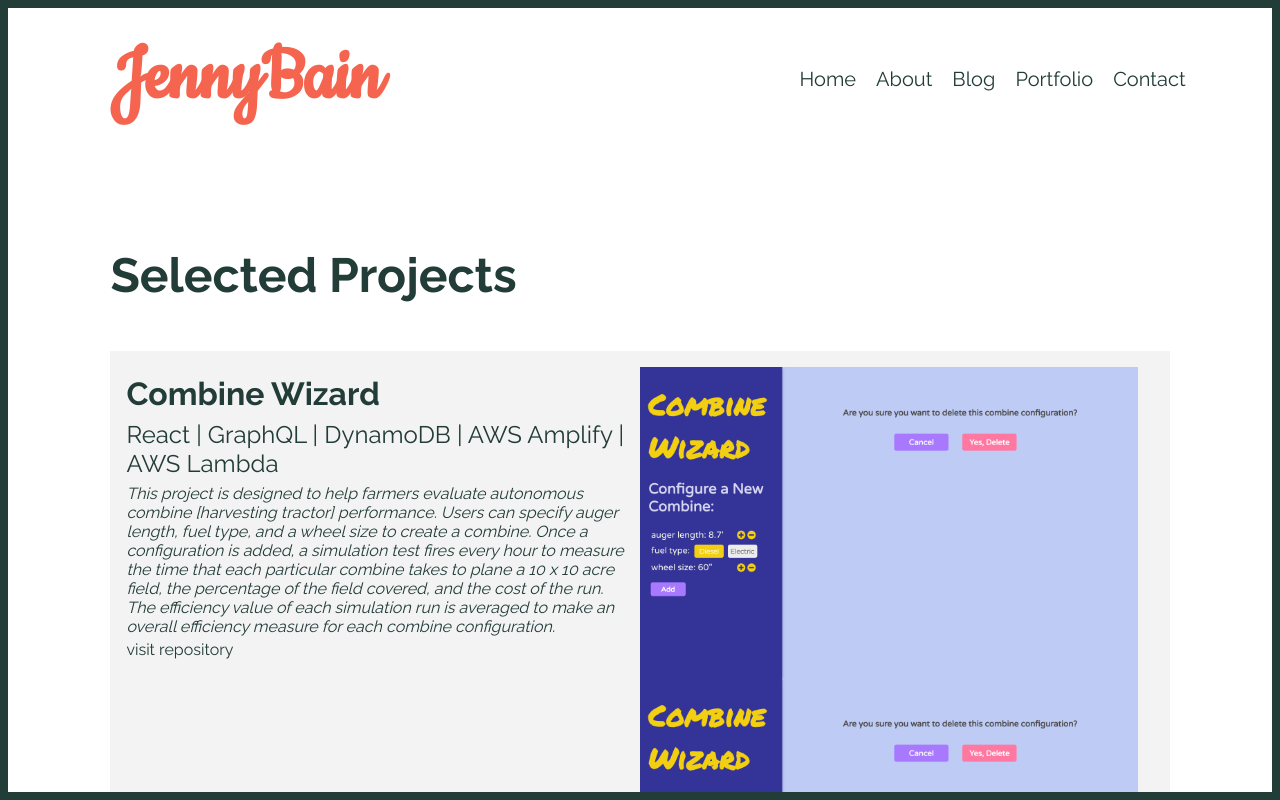
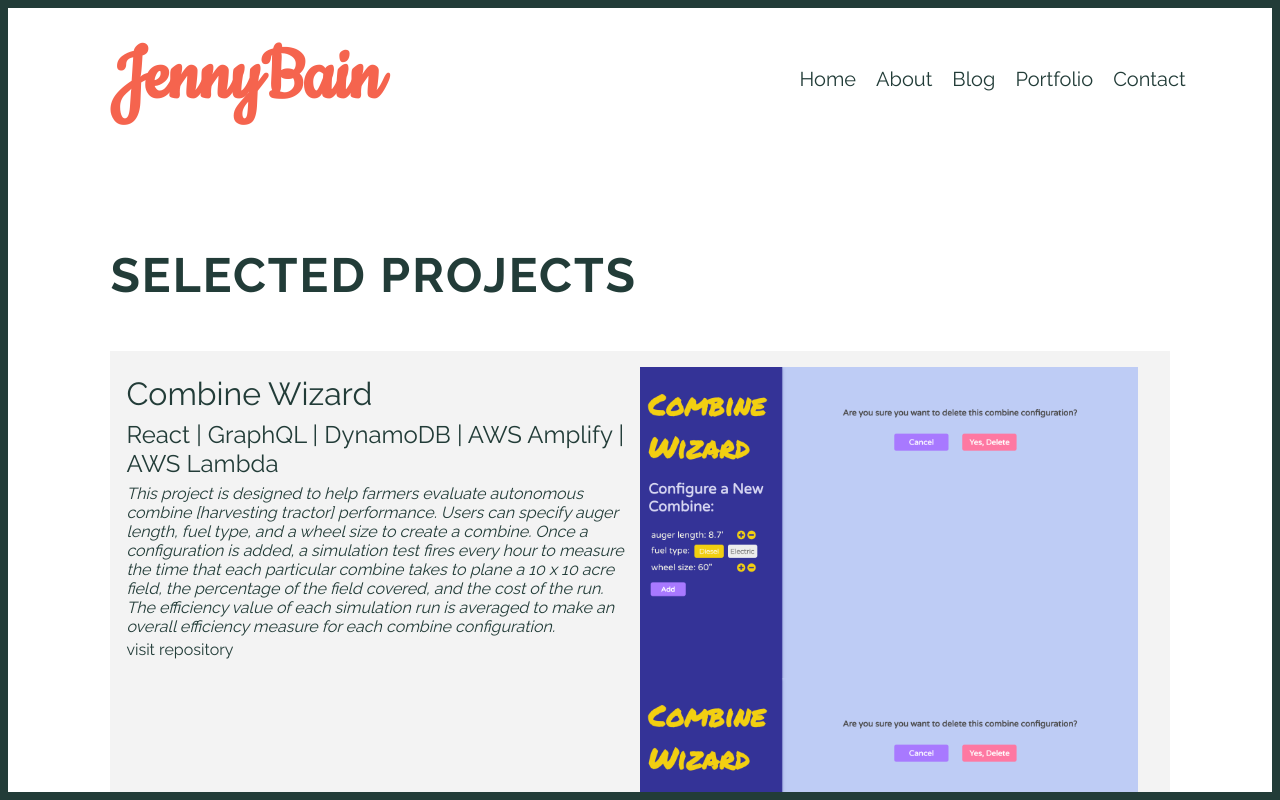
Before and after one commit to bainjen/jennyBee, a Gatsby site: page /portfolio in a window 1280 px wide. Built offline with nearby package versions, Linux system fonts and the light colour scheme; Gatsby itself is replaced by a stand-in of ours.

Commit message:
make uniform h1 titles per each page with 2px space uppercase font

```diff
--- a/src/pages/about.js
+++ b/src/pages/about.js
@@ -71,10 +71,10 @@ const StyledH1 = styled.h1`
   text-transform: uppercase;
   margin-top: 0.25em;
   margin-bottom: 0.12em;
-  font-size: 24px;
+  font-size: 2em;
   letter-spacing: 2px;
   @media ${device.laptop} {
-    font-size: 28px;
+    /* font-size: 28px; */
     margin-top: 0.5em;
     margin-bottom: 0.25em;
   }
--- a/src/pages/contact.js
+++ b/src/pages/contact.js
@@ -25,10 +25,11 @@ const StyledH1 = styled.h1`
   /* margin-bottom: 20px; */
   margin-top: 0.25em;
   margin-bottom: 0.12em;
-  font-size: 24px;
+  font-size: 2em;
   letter-spacing: 2px;
+  text-transform: uppercase;
   @media ${device.laptop} {
-    font-size: 32px;
+    /* font-size: 32px; */
     margin-top: 0.5em;
     margin-bottom: 0.25em;
   }
--- a/src/pages/portfolio.js
+++ b/src/pages/portfolio.js
@@ -6,28 +6,44 @@ import { device } from "../devices"
 import Img from "gatsby-image"
 
 const Header = styled.h1`
+  margin: 0.5em 0;
+  font-size: 2em;
+  letter-spacing: 2px;
+  text-transform: uppercase;
+
+  @media ${device.laptop} {
     font-size: 48px;
     margin: 1em 0;
+  }
 `
 const PieceContainer = styled.div`
   position: relative;
   display: -webkit-box;
   display: -ms-flexbox;
   display: flex;
+  flex-direction: column;
   background-color: #f3f3f3;
   padding: 1rem;
+
+  @media ${device.laptop} {
+    flex-direction: row;
     & > * {
       -webkit-box-flex: 1;
       -ms-flex: 1;
       flex: 1;
     }
+  }
 `
 const ImageContainer = styled.div`
+  @media ${device.laptop} {
+    padding: 0 1rem;
     position: relative;
-  padding: 0 1rem;
     max-width: 50rem;
+  }
 `
 const TextContainer = styled.div`
+  margin-bottom: 1em;
+  @media ${device.laptop} {
     position: -webkit-sticky;
     position: sticky;
     width: 100%;
@@ -35,15 +51,21 @@ const TextContainer = styled.div`
     z-index: 0;
     top: 10vh;
     height: 100vh;
+  }
 `
 
 const Title = styled.h1`
   font-size: 32px;
   margin: 0.25em 0;
+  font-weight: 400;
 `
 const Stack = styled.p`
+  font-size: 20px;
+  margin: 0.5em 0;
+  @media ${device.mobileL} {
     font-size: 24px;
     margin: 0.25em 0;
+  }
 `
 const Description = styled.p`
   font-size: 16px;
@@ -51,7 +73,9 @@ const Description = styled.p`
   margin: 0.25em 0;
 `
 
-const RepoLink = styled.a``
+const RepoLink = styled.a`
+  margin: 1em 0;
+`
 
 const Portfolio = ({ data }) => {
   console.log("data", data)
```
Lines whose indentation alone changed are shown as unchanged.
